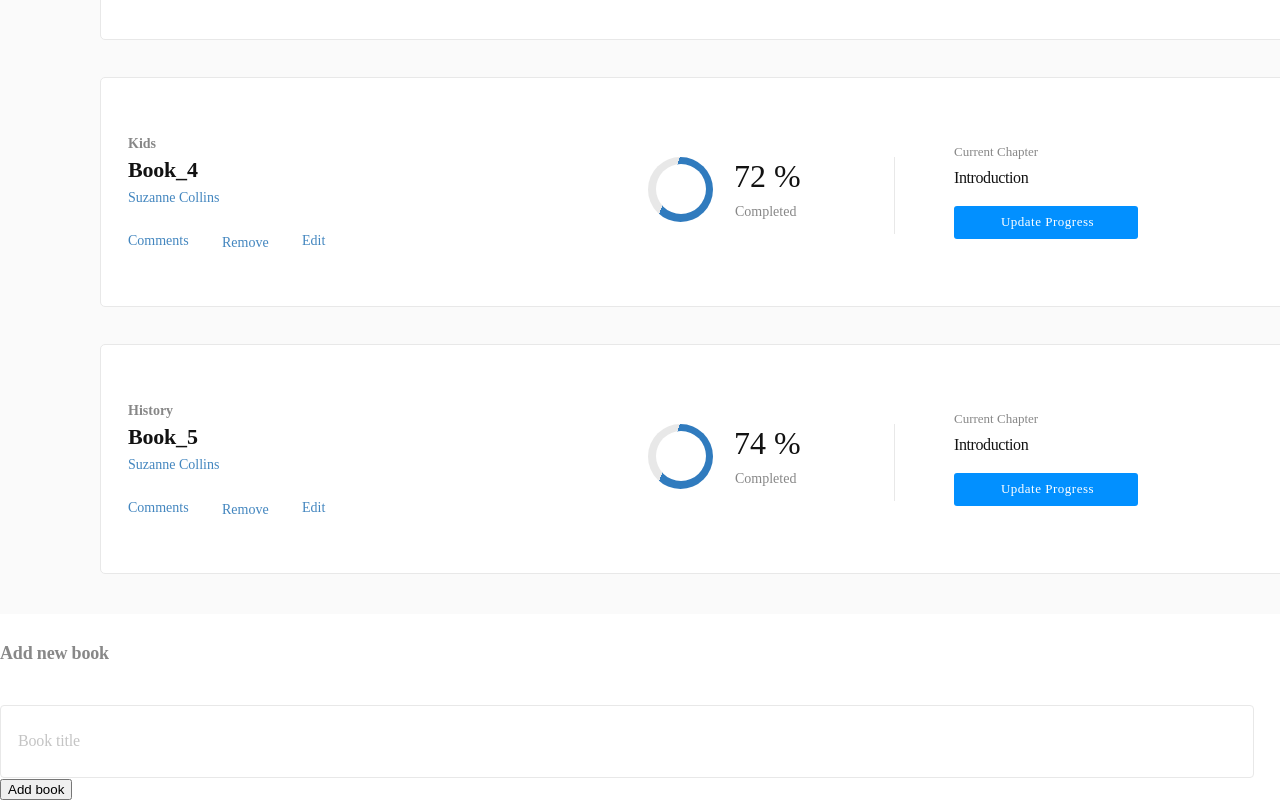
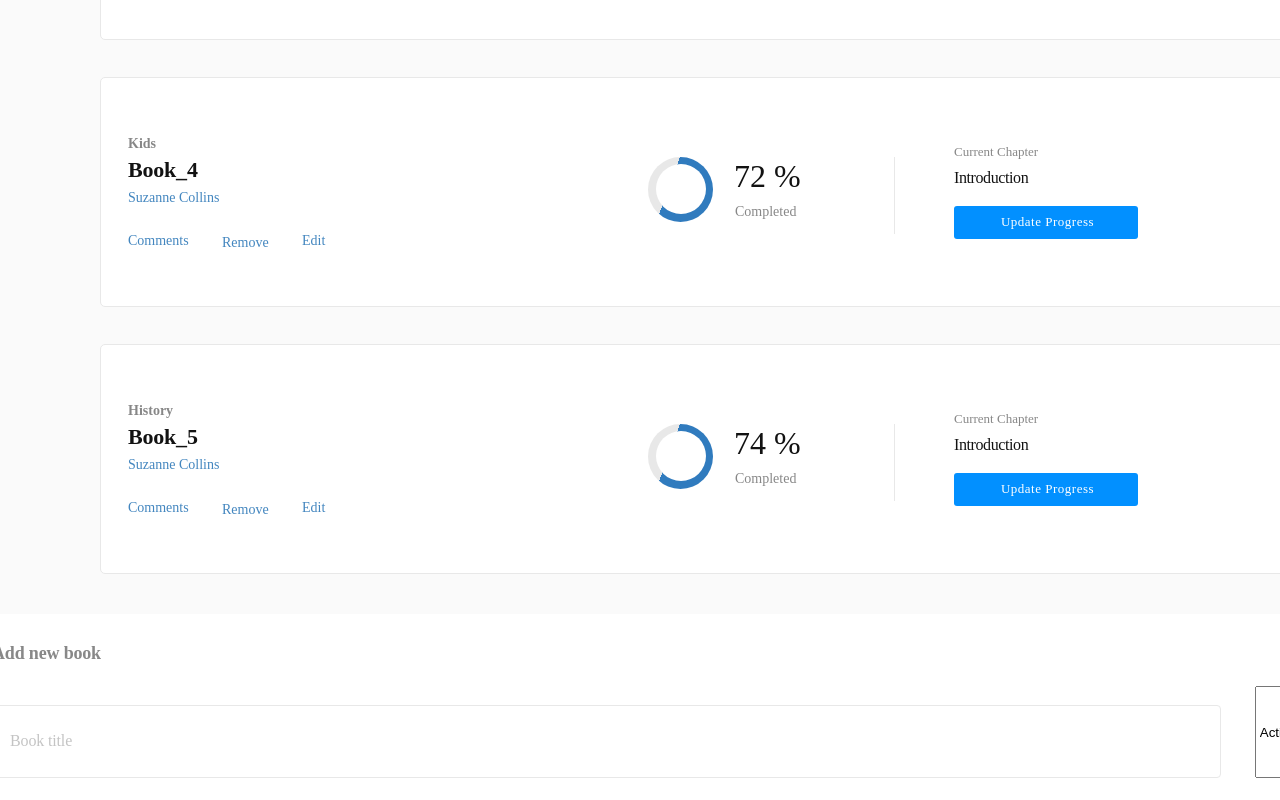
Before and after one commit to MrSayyod/bookstore-redux-app, a React (Create React App) app: page / in a window 1280 px wide. Shown: the part 907-1707 px from the top of the page. After the commit the page ends 1685 px from the top, so only its background shows below. Built offline with nearby package versions, Linux system fonts and the light colour scheme.

Commit message:
Add styling for form

```diff
--- a/src/styles/BooksForm.css
+++ b/src/styles/BooksForm.css
@@ -42,3 +42,7 @@
   letter-spacing: -0.15px;
   color: #c4c4c4;
 }
+
+.form {
+  display: flex;
+}
```
